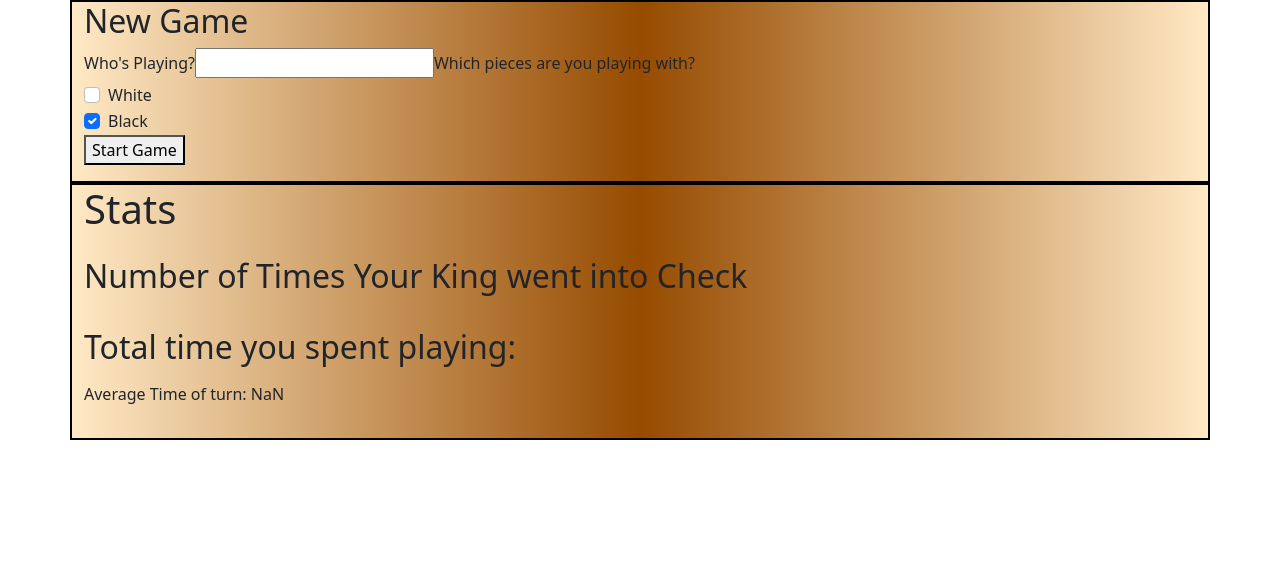
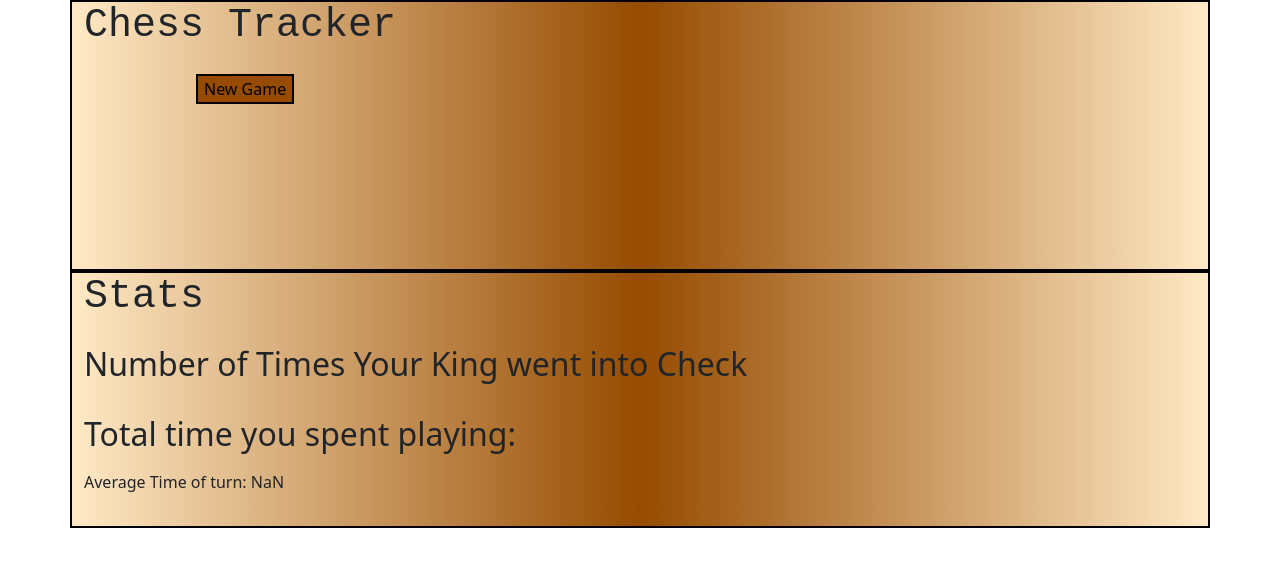
Before and after one commit to 2023-spring-adv-fe-tuth/tca-chess, a React (Create React App) app: page /#/ in a window 1280 px wide. Shown: the top 566 px of the page. Built offline with nearby package versions, Linux system fonts and the light colour scheme.

Commit message:
Some styling

```diff
--- a/src/App.js
+++ b/src/App.js
@@ -63,6 +63,7 @@ function App() {
               numOfChecks={numOfChecks}
               current={current}
               ave={ave}
+
               />}/>
             <Route path="/GameinPlay" element={<GameinPlay
             username={username}
--- a/src/GameinPlay.js
+++ b/src/GameinPlay.js
@@ -60,13 +60,26 @@ function GameinPlay({username, white,  black, saveNumberOfChecks, setCurrentTime
             <Row className="row">
                 <Col className="col">
                 <h1>{username}</h1>
-                <h2>{white && 'Playing as: white'}</h2>
-                <h2>{ black && 'Playing as: black'}</h2>
+                <h1 className="delay">{white && 'Playing as: white'}</h1>
+                <h1 className="delay">{ black && 'Playing as: black'}</h1>
                 </Col>
             </Row>
 
             <Row className="row">
                 <Col className="col">
+
+                <Form.Group>
+                        <h2>Start and stop the timer during your turn</h2>
+                        <h2 id="timer">{timer}</h2>
+                        <p>Number of Turns:</p>
+                        <p id="numOfTurns">{numOfTurns}</p>
+                        <div className="startDiv">
+                            <button className="startButton" onClick={toggleStart}>
+                            {!start ? "START" : "STOP"}
+                            </button>
+                        </div>
+                    </Form.Group>
+
                     <h2>Number of Times Your King went into Check</h2>
                     <Form onSubmit={onSubmitHandler}>
                         <Form.Group>
@@ -84,19 +97,10 @@ function GameinPlay({username, white,  black, saveNumberOfChecks, setCurrentTime
                                 onClick={() => setLocalCheck(localCheck -1)}
                             > -1 </button>
                         </Form.Group>
-                        <Form.Group>
-                            <h2>Start and stop the timer during your turn</h2>
-                            <h2 id="timer">{timer}</h2>
-                            <p id="numOfTurns">{numOfTurns}</p>
-                           <div className="startDiv">
-                                <button className="startButton" onClick={toggleStart}>
-                                {!start ? "START" : "STOP"}
-                                </button>
-                            </div>
-                        </Form.Group>
+
                         <Row className="row">
                             <Col className="col">
-                                <Button variant="secondary" type="submit"  onClick={() => nav(-1)}>I won</Button>
+                                <Button variant="secondary" type="submit"  onClick={() =>  nav(-1) }>I won</Button>
                             </Col>
                             <Col className="col">
                                 <Button variant="secondary" type="submit" onClick={() => nav(-1)}>Opponent Won</Button>
@@ -107,6 +111,7 @@ function GameinPlay({username, white,  black, saveNumberOfChecks, setCurrentTime
                                 <Button variant="secondary" type="submit" onClick={() => nav(-1)}>Draw</Button>
                             </Col>
                         </Row>
+
                     </Form>
                 </Col>
             </Row>
--- a/src/Home.js
+++ b/src/Home.js
@@ -20,16 +20,26 @@ function Home({username, setUserName, setWhite, setBlack, numOfChecks, current,
         nav('GameinPlay');
     }
 
+    const showForm = () => {
+        const myForm = document.getElementById('form');
+        myForm.style.visibility = "visible";
+    }
+
   return (
         <>
         <Container fluid className="container">
 
             <Row className="row">
                 <Col className="col">
-                    <h2>New Game</h2>
-                    <Form onSubmit={onSubmitHandler}>
+                    <Row className="row">
+                        <Col className="col">
+                        <h1>Chess Tracker</h1>
+                        </Col>
+                    </Row>
+                    <button id="newGame" onClick={showForm}>New Game</button>
+                    <Form onSubmit={onSubmitHandler} id="form">
                         <Form.Group>
-                            <Form.Label>Who's Playing?</Form.Label>
+                            <Form.Label>Name:</Form.Label>
                             <input
                                 type="text"
                                 name="username"
@@ -57,7 +67,7 @@ function Home({username, setUserName, setWhite, setBlack, numOfChecks, current,
                             />
                         </Form.Group>
 
-                          <button type='submit'>
+                          <button type='submit' id="startGame">
                             Start Game
                           </button>
                     </Form>
@@ -65,7 +75,7 @@ function Home({username, setUserName, setWhite, setBlack, numOfChecks, current,
             </Row>
         </Container>
 
-        <Container fluid className="container">
+        <Container fluid className="container" id="stats">
 
             <Row className="row">
                 <Col className="col">
--- a/src/styles.css
+++ b/src/styles.css
@@ -4,3 +4,54 @@
     border: 2px solid black;
 }
 .row{margin: 1em;}
+/*chess tracker and stats */
+h1 {
+    font-size: large;
+    font-weight: bold;
+    font-family: 'Courier New', Courier, monospace;
+    animation: slidein 2s forwards;
+}
+
+@keyframes slidein {
+    from {
+            margin-left: 100%;
+        }
+
+        to {
+            margin-left: 0%;
+        }
+}
+.delay {
+    font-size: large;
+    font-weight: bold;
+    font-family: 'Courier New', Courier, monospace;
+    animation: delay 2s 2s forwards;
+}
+
+@keyframes delay {
+    from {
+        margin-left: 100%;
+    }
+
+    to {
+        margin-left: 0%;
+    }
+}
+/* New Game */
+#newGame {
+    background-color: #964B00;
+    margin-left: 7em;
+    border: 2px solid black;
+}
+#form{
+    visibility: hidden;
+    margin-top: 2em;
+    font-family: 'Franklin Gothic Medium', 'Arial Narrow', Arial, sans-serif;
+}
+#username {
+    margin-left: 1em;
+}
+#startGame {
+    border: 2px solid black;
+    color: green;
+}
```
